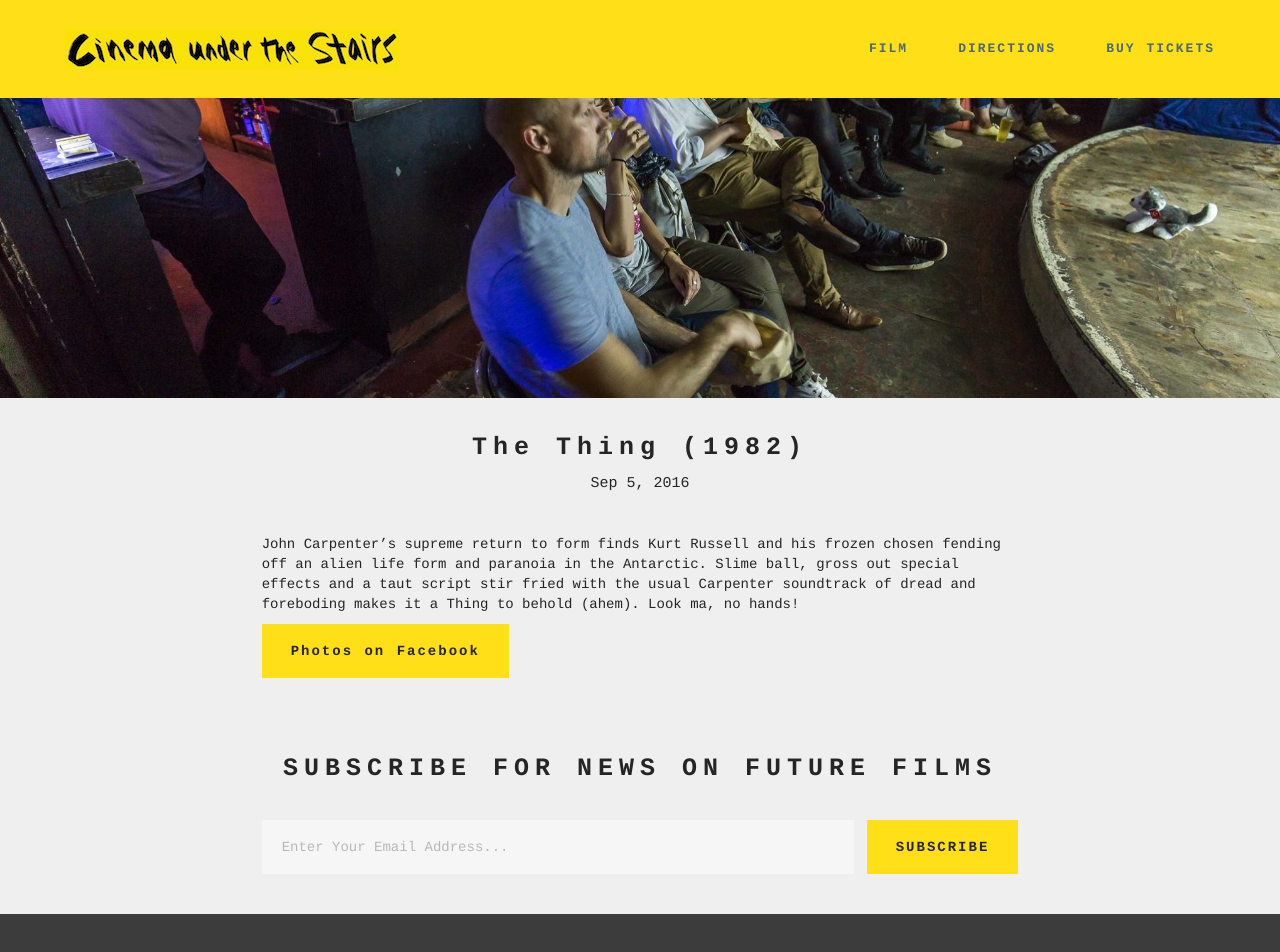
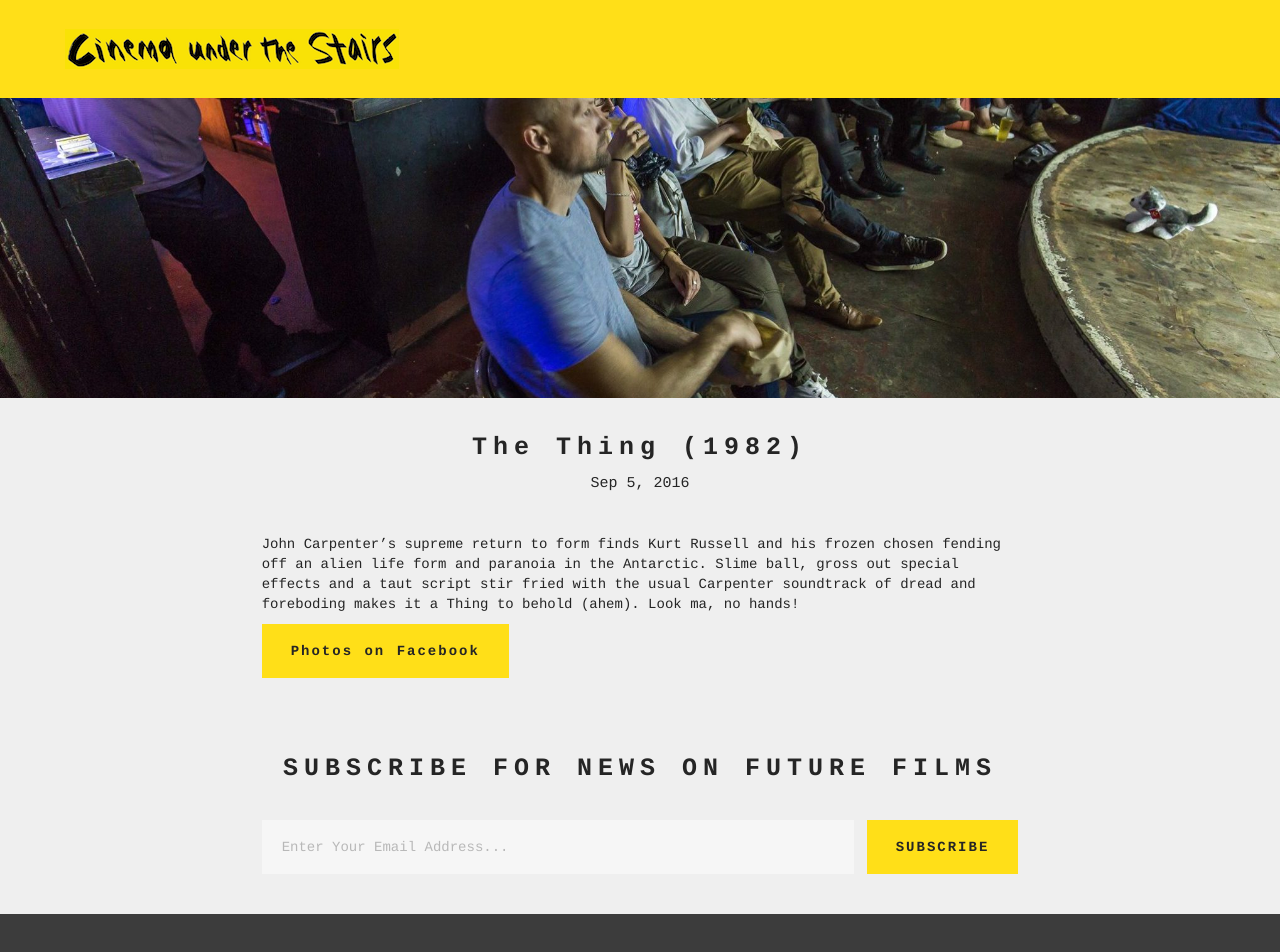
Before and after one commit to jturnbull/cuts, a Jekyll site: the page built from _events/thething.md, in a window 1280 px wide. Shown: the top 952 px of the page. Built offline with Jekyll 4.4.1, drawn with Linux system fonts in a browser that asks for light colours; some web fonts are replaced; grey boxes are pictures that could not be loaded.

Commit message:
Updates to layout

```diff
--- a/_includes/head.html
+++ b/_includes/head.html
@@ -14,7 +14,7 @@
   <link rel="stylesheet" href="{{ "assets/mobirise/css/mbr-additional.css" | relative_url }}">
 
   <link rel="canonical" href="{{ page.url | replace:'index.html','' | absolute_url }}">
-  <link rel="shortcut icon" href="{{ "/assets/images/attachment-512x460-3.png" | relative_url }}" type="image/x-icon">
+  <link rel="shortcut icon" href="{{ "/assets/images/largelogo.png" | relative_url }}" type="image/x-icon">
 
   {% if jekyll.environment == 'production' and site.google_analytics %}
   {% include google-analytics.html %}
--- a/_includes/header.html
+++ b/_includes/header.html
@@ -12,7 +12,7 @@
                 <div class="mbr-navbar__column mbr-navbar__menu">
                     <nav class="mbr-navbar__menu-box mbr-navbar__menu-box--inline-right">
                         <div class="mbr-navbar__column">
-                            <ul class="mbr-navbar__items mbr-navbar__items--right float-left mbr-buttons mbr-buttons--freeze mbr-buttons--right btn-decorator mbr-buttons--active mbr-buttons--only-links"><li class="mbr-navbar__item"><a class="mbr-buttons__link btn" href="/">FILM</a></li><li class="mbr-navbar__item"><a class="mbr-buttons__link btn " href="/#contacts2-4">DIRECTIONS</a></li><li class="mbr-navbar__item"><a class="mbr-buttons__link btn" href="https://www.wegottickets.com/event/380464" target="_blank">BUY TICKETS</a></li></ul>
+                            <!-- <ul class="mbr-navbar__items mbr-navbar__items--right float-left mbr-buttons mbr-buttons--freeze mbr-buttons--right btn-decorator mbr-buttons--active mbr-buttons--only-links"><li class="mbr-navbar__item"><a class="mbr-buttons__link btn" href="/">FILM</a></li><li class="mbr-navbar__item"><a class="mbr-buttons__link btn " href="/#contacts2-4">DIRECTIONS</a></li><li class="mbr-navbar__item"><a class="mbr-buttons__link btn" href="{{ event.booking_link }}" target="_blank">BUY TICKETS</a></li></ul> -->
 
                         </div>
                     </nav>
--- a/_layouts/home.html
+++ b/_layouts/home.html
@@ -4,7 +4,7 @@ layout: default
 {% assign events = site.events | sort: 'showdate' | reverse %}
 
 {% for event in events limit:1 %}
-	<section class="mbr-box mbr-section mbr-section--relative mbr-section--fixed-size mbr-section--full-height mbr-section--bg-adapted" id="header1-2" data-bg-video="https://www.youtube.com/embed/kERmk3jJQTY?rel=0&amp;autoplay=1&amp;loop=1">
+	<section class="mbr-box mbr-section mbr-section--relative mbr-section--fixed-size mbr-section--full-height mbr-section--bg-adapted" id="header1-2" data-bg-video="https://www.youtube.com/embed/{{ event.clip_id }}?rel=0&amp;autoplay=1&amp;loop=1">
 	    <div class="mbr-box__magnet mbr-box__magnet--sm-padding mbr-box__magnet--center-left mbr-after-navbar">
 	        <div class="mbr-overlay" style="opacity: 0.5; background-color: rgb(34, 34, 34);"></div>
 	        <div class="mbr-box__container mbr-section__container container">
```
